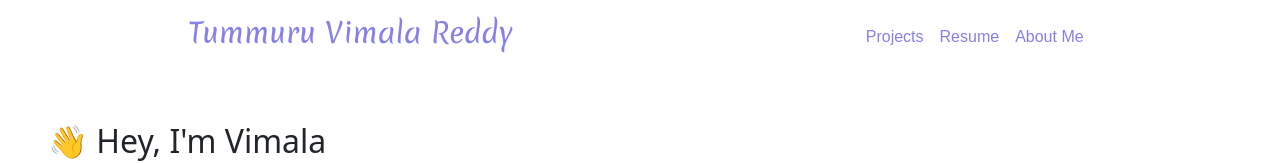
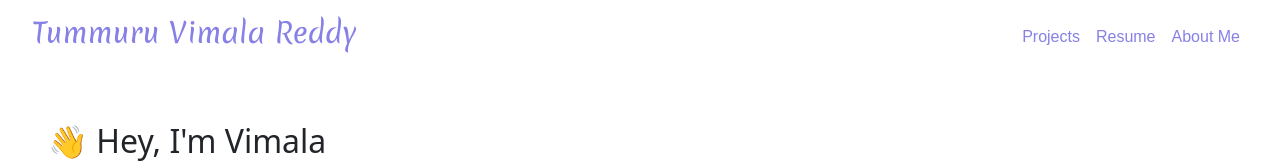
Before and after one commit to TVimala/Portfolio, a React (Vite) app: page / in a window 1280 px wide. Shown: the top 163 px of the page. Built offline with nearby package versions, Linux system fonts and the light colour scheme.

Commit message:
change: navbar

```diff
--- a/src/components/navbar/Navbar.jsx
+++ b/src/components/navbar/Navbar.jsx
@@ -5,7 +5,7 @@ function Navbar() {
   return (
     <div>
          <header>
-        <nav class="justify-content-around d-flex p-3">
+        <nav class="justify-content-between mx-3 d-flex p-3">
             <div class="name">
                 <h3>Tummuru Vimala Reddy</h3>
             </div>
```
